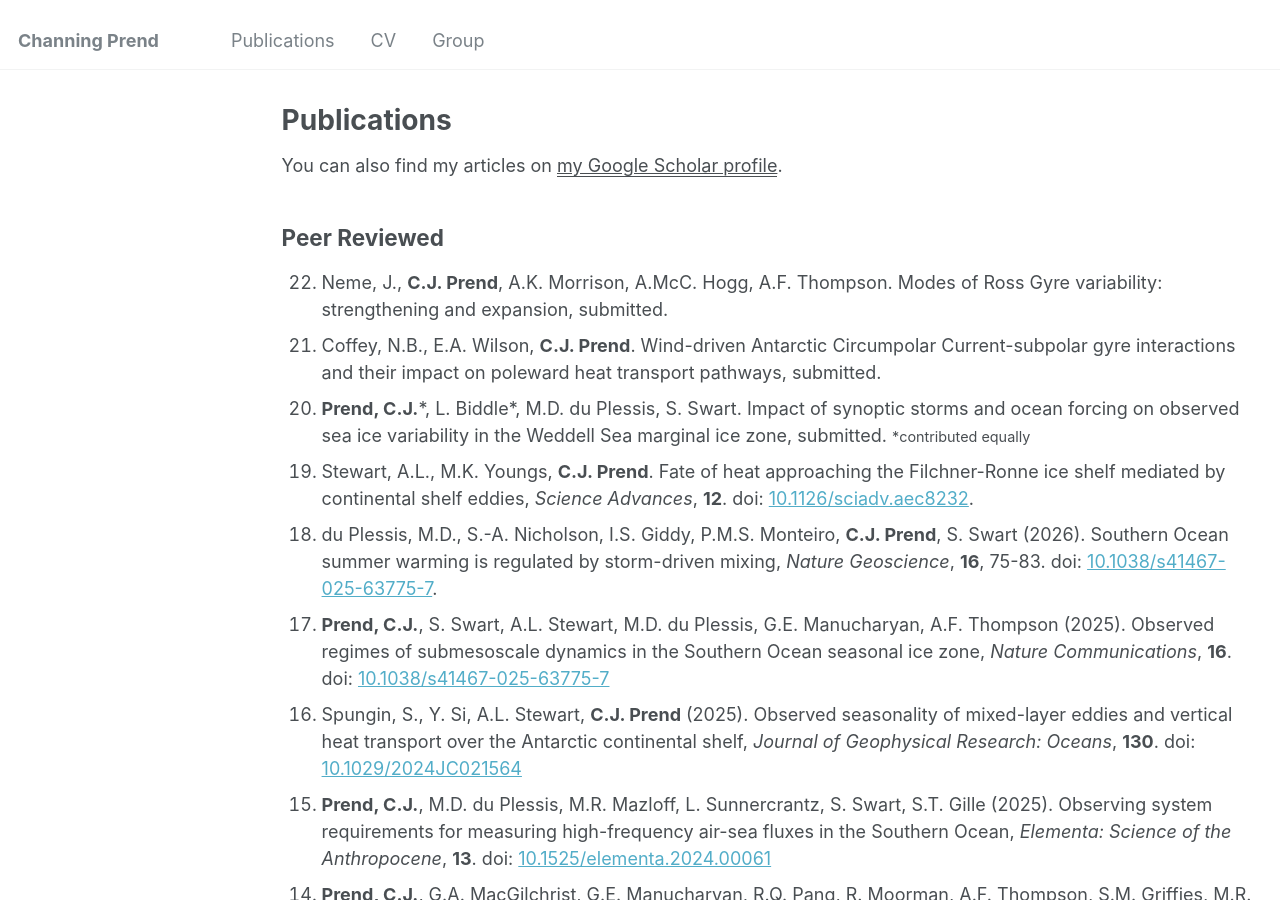
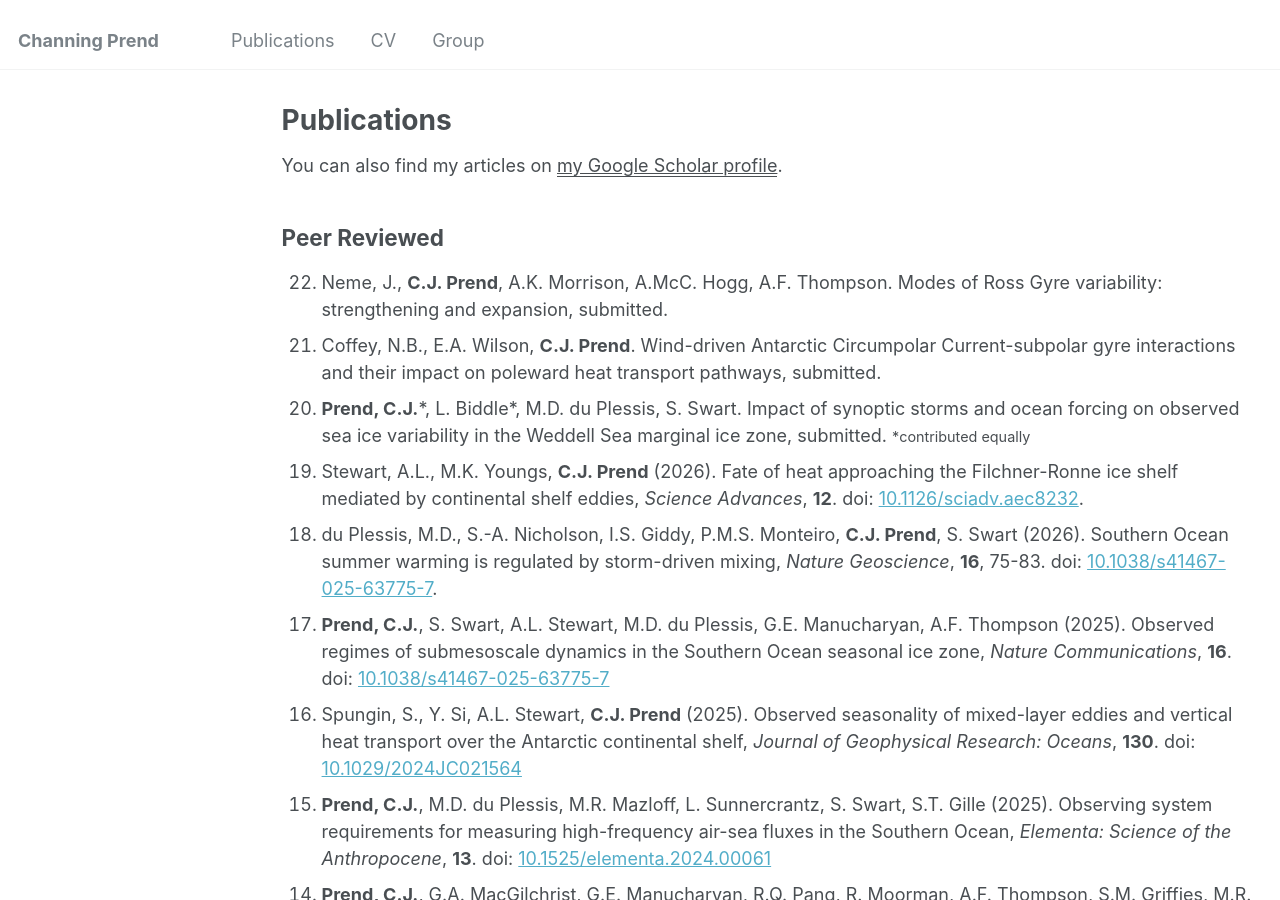
Before and after one commit to cprend/cprend.github.io, a Jekyll site: the page built from _pages/publications.md, in a window 1280 px wide and 900 px high. Built offline with Jekyll 4.4.1, drawn with Linux system fonts in a browser that asks for light colours.

Commit message:
Update publications.md

```diff
--- a/_pages/publications.md
+++ b/_pages/publications.md
@@ -12,7 +12,7 @@ You can also find my articles on <u><a href="https://scholar.google.com/citation
   <li>Neme, J., <b>C.J. Prend</b>, A.K. Morrison, A.McC. Hogg, A.F. Thompson. Modes of Ross Gyre variability: strengthening and expansion, submitted.</li>
   <li>Coffey, N.B., E.A. Wilson, <b>C.J. Prend</b>. Wind-driven Antarctic Circumpolar Current-subpolar gyre interactions and their impact on poleward heat transport pathways, submitted.</li>
   <li><b>Prend, C.J.</b>*, L. Biddle*, M.D. du Plessis, S. Swart. Impact of synoptic storms and ocean forcing on observed sea ice variability in the Weddell Sea marginal ice zone, submitted. <span style="font-size: 0.8em;">*contributed equally</span></li>
-  <li>Stewart, A.L., M.K. Youngs, <b>C.J. Prend</b>. Fate of heat approaching the Filchner-Ronne ice shelf mediated by continental shelf eddies, <em>Science Advances</em>, <b>12</b>. doi: <a href="https://www.science.org/doi/10.1126/sciadv.aec8232">10.1126/sciadv.aec8232</a>.</li>
+  <li>Stewart, A.L., M.K. Youngs, <b>C.J. Prend</b> (2026). Fate of heat approaching the Filchner-Ronne ice shelf mediated by continental shelf eddies, <em>Science Advances</em>, <b>12</b>. doi: <a href="https://www.science.org/doi/10.1126/sciadv.aec8232">10.1126/sciadv.aec8232</a>.</li>
   <li>du Plessis, M.D., S.-A. Nicholson, I.S. Giddy, P.M.S. Monteiro, <b>C.J. Prend</b>, S. Swart (2026). Southern Ocean summer warming is regulated by storm-driven mixing, <em>Nature Geoscience</em>, <b>16</b>, 75-83. doi: <a href="https://www.nature.com/articles/s41561-025-01857-3">10.1038/s41467-025-63775-7</a>.</li>
   <li><b>Prend, C.J.</b>, S. Swart, A.L. Stewart, M.D. du Plessis, G.E. Manucharyan, A.F. Thompson (2025). Observed regimes of submesoscale dynamics in the Southern Ocean seasonal ice zone, <em>Nature Communications</em>, <b>16</b>. doi: <a href="https://www.nature.com/articles/s41467-025-63775-7">10.1038/s41467-025-63775-7</a></li>
   <li>Spungin, S., Y. Si, A.L. Stewart, <b>C.J. Prend</b> (2025). Observed seasonality of mixed-layer eddies and vertical heat transport over the Antarctic continental shelf, <em>Journal of Geophysical Research: Oceans</em>, <b>130</b>. doi: <a href="https://agupubs.onlinelibrary.wiley.com/doi/10.1029/2024JC021564">10.1029/2024JC021564</a></li>
```
